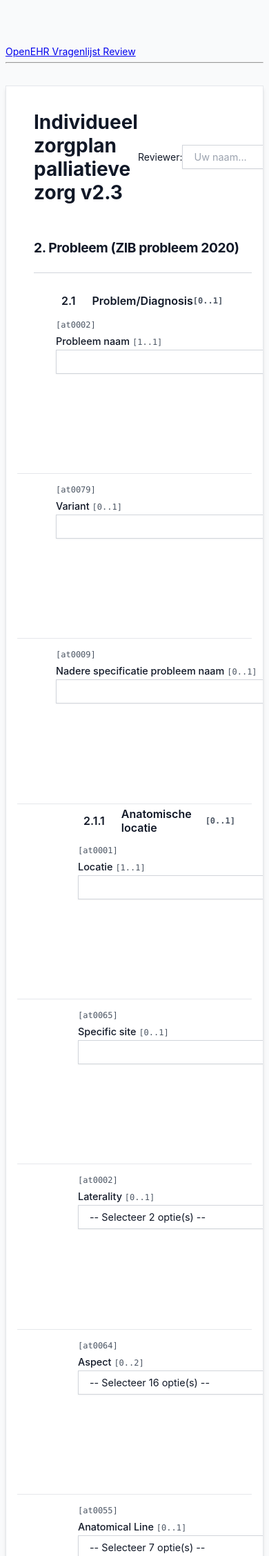
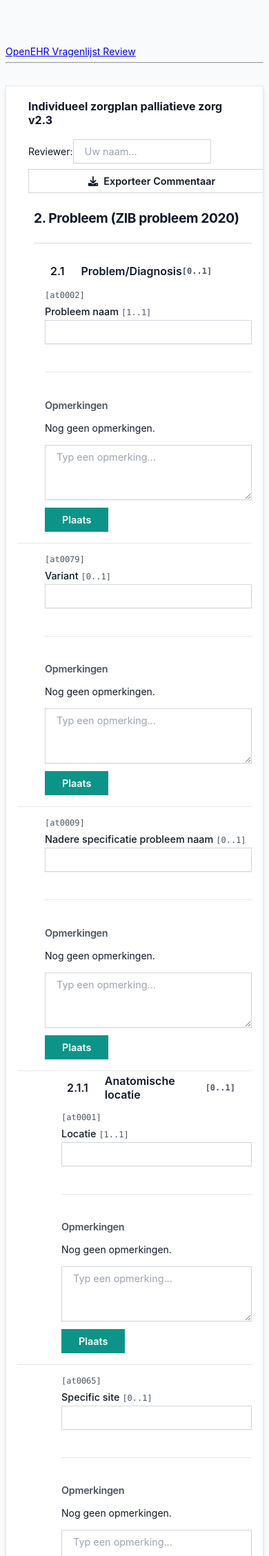
Before and after one commit to ikhaqani/review-system, a Flask app: page /formulier/1 in a window 390 px wide. Shown: the top 2256 px of the page at 69% size. Run offline with Flask 3, Linux system fonts and the light colour scheme; some libraries are stand-ins or nearby versions.

Commit message:
Responsief voor mobiel

```diff
--- a/app/static/style.css
+++ b/app/static/style.css
@@ -474,3 +474,106 @@ select.form-select-sm {
   background-color: #cff4fc;
   border-color: #b6effb;
 }
+
+/* ===================================================================
+ * RESPONSIVE AANPASSINGEN
+ * =================================================================== */
+
+/* Kleine schermen (mobiel) */
+@media (max-width: 767.98px) {
+  .main-container {
+      padding: var(--spacing-md);
+      padding-top: calc(var(--min-global-header-height) + var(--spacing-md)); /* Ruimte voor sticky header */
+  }
+
+  .questionnaire-title-bar {
+      flex-direction: column;
+      align-items: flex-start;
+      gap: var(--spacing-sm);
+      padding: var(--spacing-sm) var(--spacing-md);
+  }
+  .questionnaire-title-bar .questionnaire-title {
+      font-size: 1.1rem; /* Iets kleiner op mobiel */
+  }
+  .title-bar-actions {
+      flex-direction: column;
+      align-items: flex-start;
+      width: 100%;
+      gap: var(--spacing-sm);
+  }
+  .reviewer-control {
+      width: 100%;
+  }
+  #globalAuthorName {
+      width: 100%;
+      max-width: none;
+  }
+  .title-bar-actions .btn { /* Export knop */
+      width: 100%;
+      justify-content: center;
+  }
+
+  .section-header .section-title {
+      font-size: 1.3rem; /* Iets kleiner op mobiel */
+  }
+
+  /* Inspringing voor hiërarchie iets verminderen op mobiel */
+  :root {
+      --indent-base: var(--spacing-md);
+      --indent-step: var(--spacing-lg);
+  }
+
+  .question-grid {
+      flex-direction: column;
+      align-items: stretch; /* Zorgt dat items de volle breedte nemen */
+      gap: var(--spacing-md);
+      padding-right: 0; /* Geen extra padding rechts meer nodig */
+  }
+  .question-details {
+      width: 100%;
+  }
+  .comments-section {
+      width: 100%;
+      border-left: none;
+      border-top: 1px solid var(--theme-border-soft);
+      padding-left: 0; /* Geen padding links, of var(--spacing-sm) indien gewenst */
+      padding-top: var(--spacing-lg);
+      margin-top: var(--spacing-lg);
+  }
+
+  /* Inputvelden in complexe types (duration, interval etc) */
+  .duration-component-field {
+      flex-basis: calc(48% - var(--spacing-sm)); /* 2 per rij */
+  }
+  .interval-bound-group .d-flex {
+      flex-direction: column; /* Magnitude en unit onder elkaar */
+      gap: var(--spacing-xs);
+  }
+  .interval-bound-group .d-flex input[type="text"] { /* Unit input */
+      max-width: none; /* Volle breedte */
+  }
+
+  .pagination-controls {
+      flex-direction: column;
+      gap: var(--spacing-md);
+  }
+  .pagination-controls .btn, .pagination-controls .float-end {
+      width: 100%;
+      float: none !important;
+      text-align: center;
+      justify-content: center;
+  }
+}
+
+/* Nog kleinere schermen, indien nodig voor specifieke elementen */
+@media (max-width: 480px) {
+  .duration-component-field {
+      flex-basis: 100%; /* 1 per rij */
+  }
+  .questionnaire-title-bar .questionnaire-title {
+      font-size: 1rem;
+  }
+   .section-header .section-title {
+      font-size: 1.2rem;
+  }
+}
```
